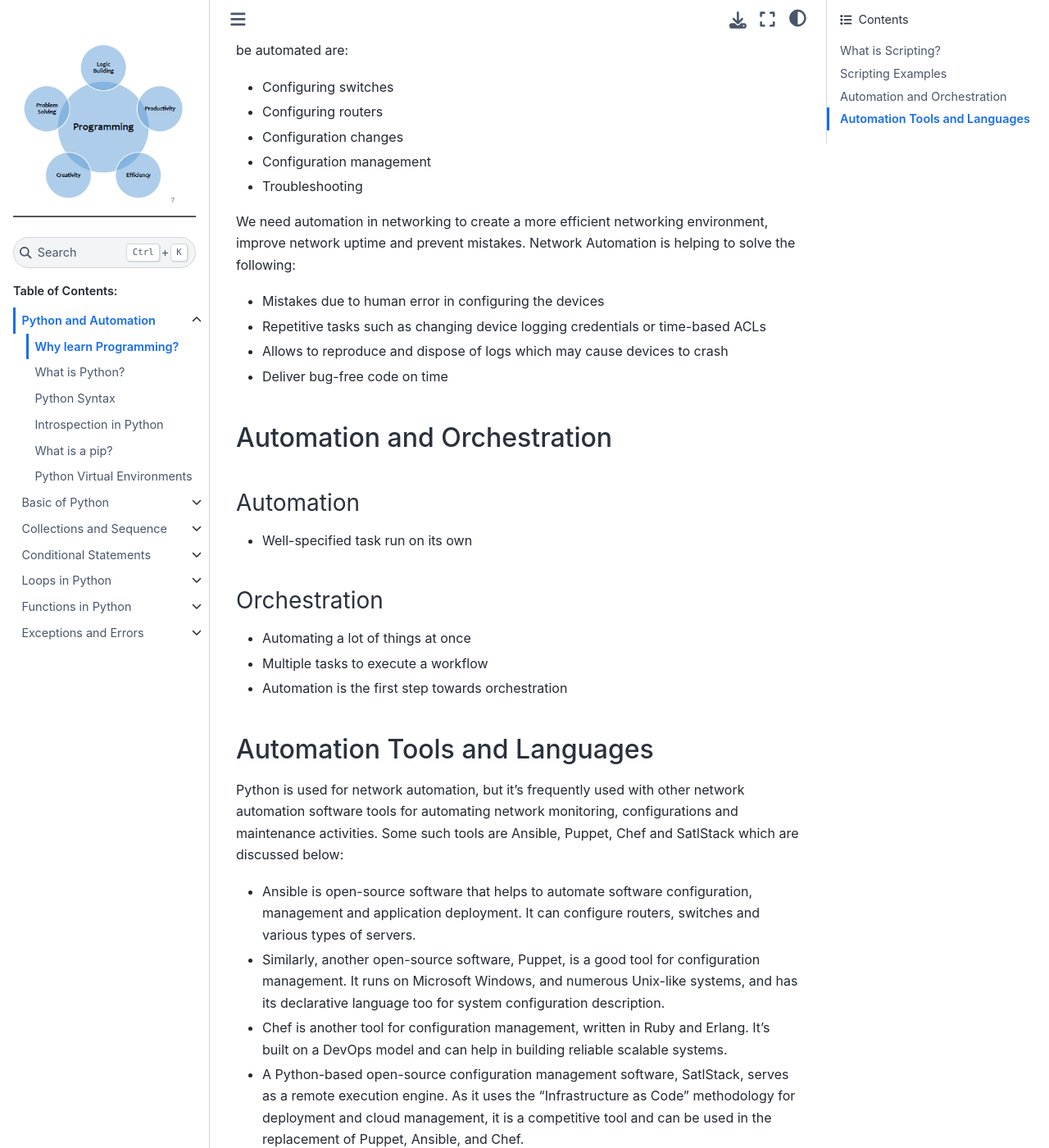
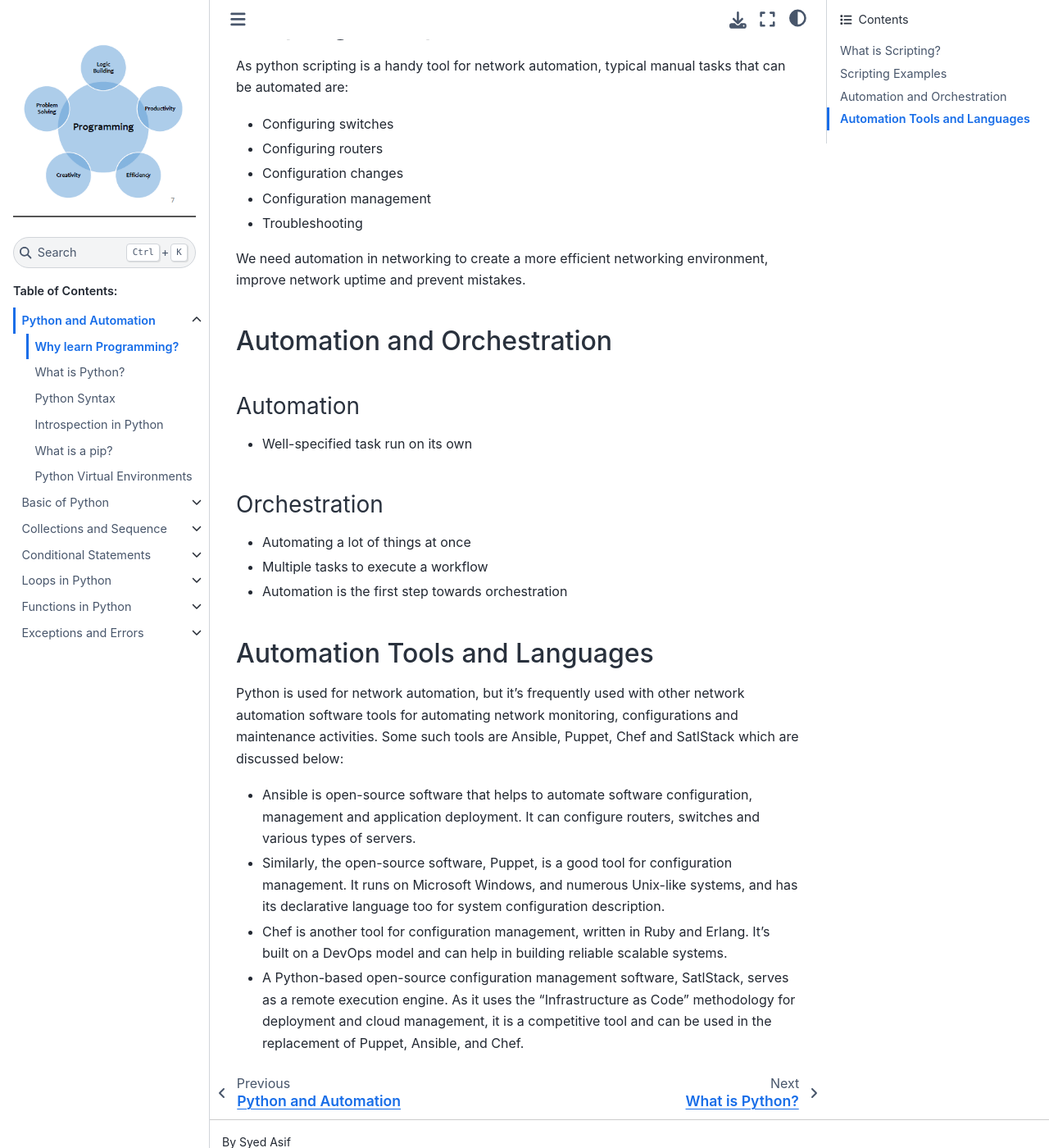
Before and after one commit to sydasif/python-book, a Sphinx documentation site: the page built from docs/source/ch-01/01_intro.md, in a window 1280 px wide and 1400 px high, scrolled down 964 px. Shown: the whole window at 82% size. Built offline with Sphinx 7.4.7 and the Sphinx Book theme 1.1.4, drawn with Linux system fonts in a browser that asks for light colours; some of the changed text lies outside the part shown.

Commit message:
update intro

```diff
--- a/docs/source/ch-01/01_intro.md
+++ b/docs/source/ch-01/01_intro.md
@@ -27,12 +29,7 @@ As python scripting is a handy tool for network automation, typical manual tasks
 - Configuration management
 - Troubleshooting
 
-We need automation in networking to create a more efficient networking environment, improve network uptime and prevent mistakes. Network Automation is helping to solve the following:
-
-- Mistakes due to human error in configuring the devices
-- Repetitive tasks such as changing device logging credentials or time-based ACLs
-- Allows to reproduce and dispose of logs which may cause devices to crash
-- Deliver bug-free code on time
+We need automation in networking to create a more efficient networking environment, improve network uptime and prevent mistakes.
 
 ## Automation and Orchestration
 
@@ -52,7 +49,7 @@ Python is used for network automation, but it’s frequently used with other net
 
 - Ansible is open-source software that helps to automate software configuration, management and application deployment. It can configure routers, switches and various types of servers.
 
-- Similarly, another open-source software, Puppet, is a good tool for configuration management. It runs on Microsoft Windows, and numerous Unix-like systems, and has its declarative language too for system configuration description.
+- Similarly, the open-source software, Puppet, is a good tool for configuration management. It runs on Microsoft Windows, and numerous Unix-like systems, and has its declarative language too for system configuration description.
 
 - Chef is another tool for configuration management, written in Ruby and Erlang. It's built on a DevOps model and can help in building reliable scalable systems.
 
```
Also changed, not shown: other parts of docs/source/ch-01/01_intro.md (+4 -2 lines).
